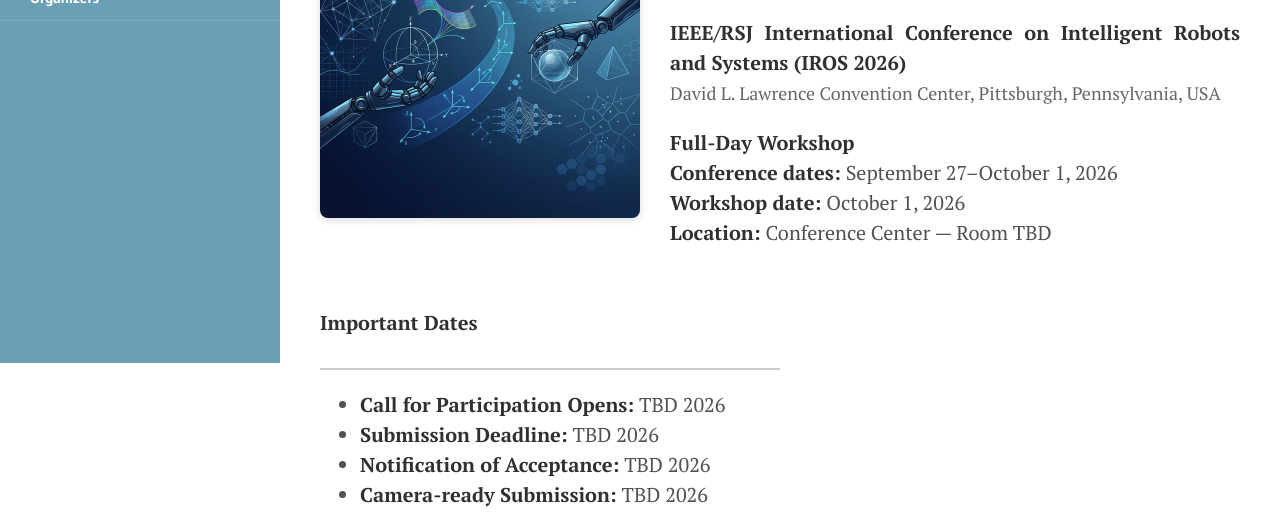
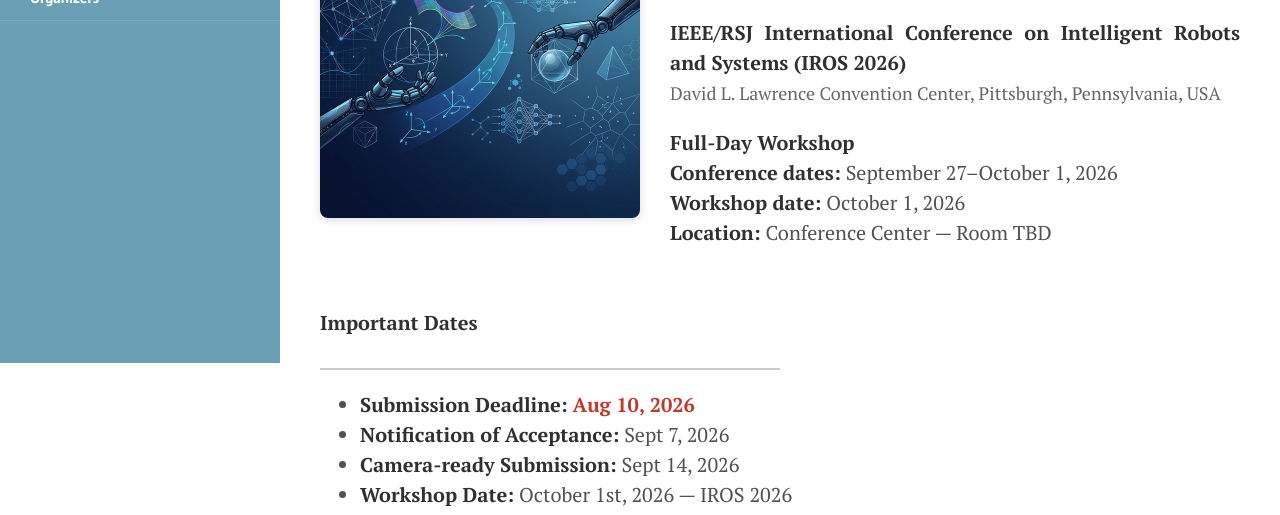
Before and after one commit to geometric-representations-robotics-ws/geometric-representations-robotics-ws.github.io, a plain HTML site: page index.html in a window 1280 px wide. Shown: the part 437-952 px from the top of the page. Drawn offline with Linux system fonts and the light colour scheme.

Commit message:
CFP & home: remove Call for Participation line; highlight Aug 10, 2026 in bold red; sync home page dates with CFP

```diff
--- a/index.html
+++ b/index.html
@@ -119,10 +119,10 @@
       <p><strong>Important Dates</strong></p>
       <hr style="width: 50%; margin-left: 0; border: none; height: 2px; background: #ccc; margin-bottom: 1rem;">
       <ul>
-        <li><strong>Call for Participation Opens:</strong> TBD 2026</li>
-        <li><strong>Submission Deadline:</strong> TBD 2026</li>
-        <li><strong>Notification of Acceptance:</strong> TBD 2026</li>
-        <li><strong>Camera-ready Submission:</strong> TBD 2026</li>
+        <li><strong>Submission Deadline:</strong> <strong style="color: #c0392b;">Aug 10, 2026</strong></li>
+        <li><strong>Notification of Acceptance:</strong> Sept 7, 2026</li>
+        <li><strong>Camera-ready Submission:</strong> Sept 14, 2026</li>
+        <li><strong>Workshop Date:</strong> October 1st, 2026 — IROS 2026</li>
       </ul><br>
 
       <p>Recent advances in robotic manipulation have enabled increasingly tight integration between perception,
```
Also changed, not shown: cfp.html (+1 -2 lines).
